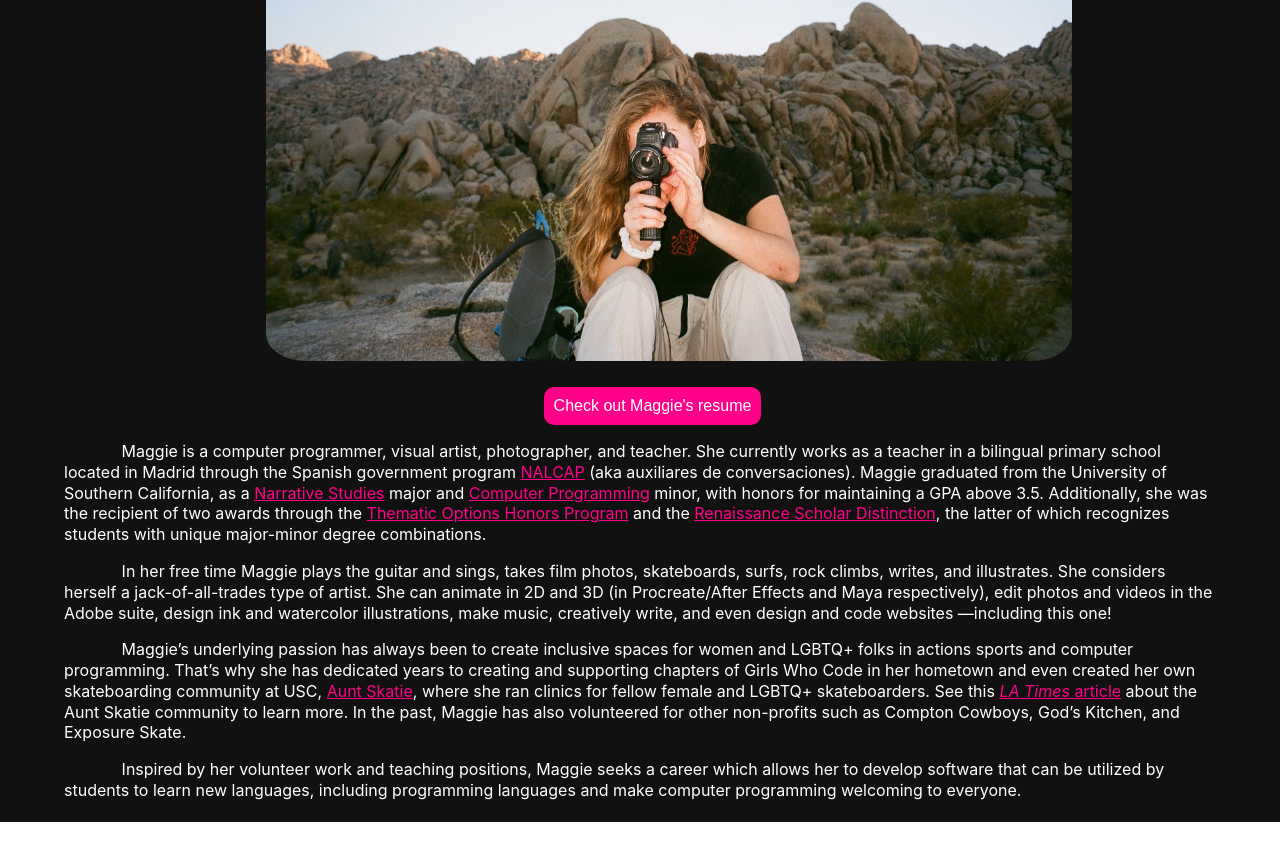
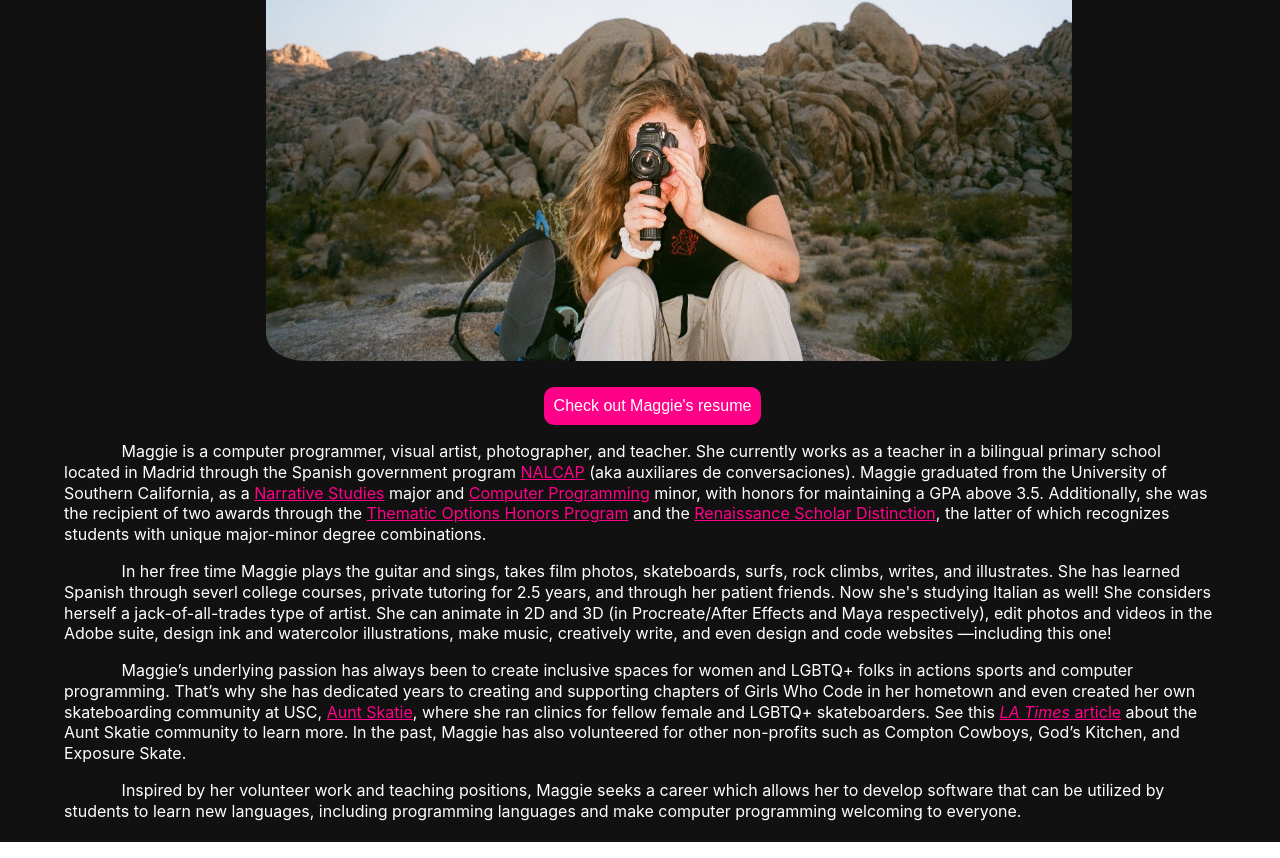
Before and after one commit to maggiebowen/maggie-portafolio-new, a Next.js app: page /About in a window 1280 px wide. Shown: the part 346-1204 px from the top of the page. Built offline with nearby package versions, Linux system fonts and the light colour scheme.

Commit message:
updated about pg

```diff
--- a/pages/About.tsx
+++ b/pages/About.tsx
@@ -65,10 +65,12 @@ function about() {
         </p>
         <p>
           In her free time Maggie plays the guitar and sings, takes film photos, skateboards, surfs,
-          rock climbs, writes, and illustrates. She considers herself a jack-of-all-trades type of
-          artist. She can animate in 2D and 3D (in Procreate/After Effects and Maya respectively),
-          edit photos and videos in the Adobe suite, design ink and watercolor illustrations, make
-          music, creatively write, and even design and code websites —including this one!
+          rock climbs, writes, and illustrates. She has learned Spanish through severl college
+          courses, private tutoring for 2.5 years, and through her patient friends. Now she's
+          studying Italian as well! She considers herself a jack-of-all-trades type of artist. She
+          can animate in 2D and 3D (in Procreate/After Effects and Maya respectively), edit photos
+          and videos in the Adobe suite, design ink and watercolor illustrations, make music,
+          creatively write, and even design and code websites —including this one!
         </p>
         <p>
           Maggie’s underlying passion has always been to create inclusive spaces for women and
```
